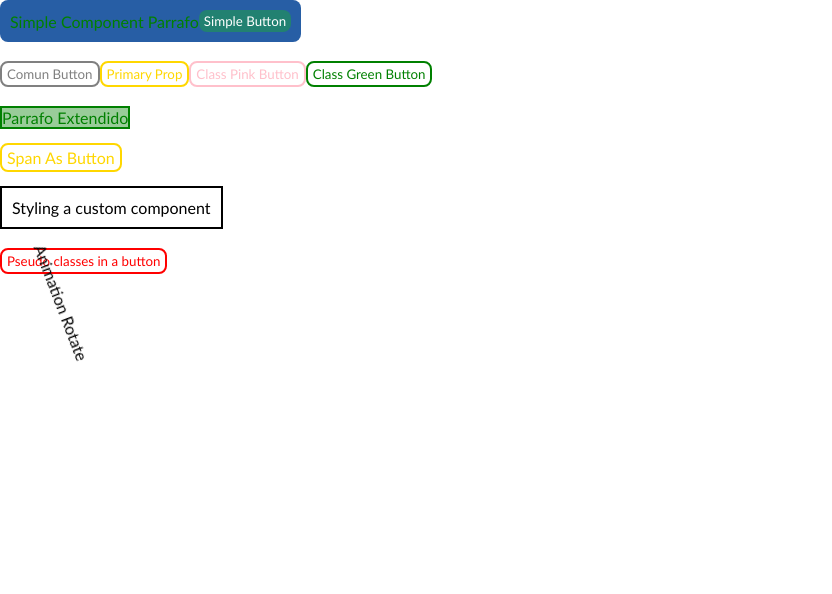
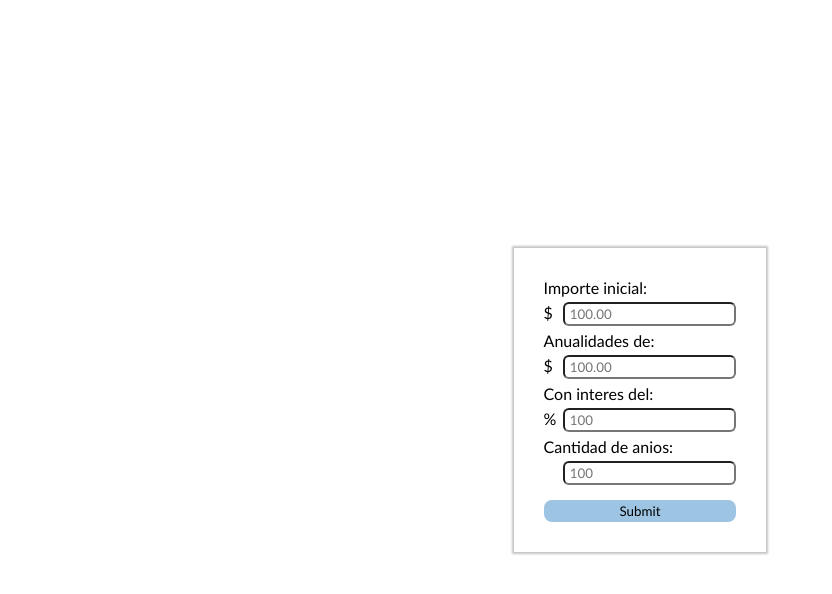
Before and after one commit to Jamesxtmp/ReactLearn, a React (Create React App) app: page / in a window 1280 px wide. Shown: the top 594 px of the page, without its empty margins (0-832 px from the left). Built offline with nearby package versions, Linux system fonts and the light colour scheme.

Commit message:
seccion 13 end

```diff
--- a/src/Seccion13_Calculadora-de-Interes/App.js
+++ b/src/Seccion13_Calculadora-de-Interes/App.js
@@ -1,8 +1,66 @@
+import { useState } from "react"
+import { Formik } from "formik"
+import { WrapForm, FormSC, SubmitButton, Ans } from './styledRules'
+import ImputCustom from './components/InputCustom'
+import usevalidate from "./hooks/useValidate"
+import calculos from './hooks/calculos'
+
 const App = () => {
+    const [ ans, setAns ] = useState(0)
     return(
-        <div>
-            Calculadora
-        </div>
+        <WrapForm>
+            <Formik
+                initialValues={{
+                    inicial: '',
+                    anual: '',
+                    interes: '',
+                    anios: '',
+                }}
+                validate={ usevalidate }
+                onSubmit={ ( values, { resetForm } ) => {
+                    resetForm()
+                    setAns( calculos( values ) )
+                }}
+            >
+                <FormSC>
+                    <ImputCustom
+                        name={ "inicial" }
+                        title={ "Importe inicial" }
+                        simbol={ "$" }
+                        type="number"
+                        placeholder={ "100.00" }
+                    ></ImputCustom>
+                    <ImputCustom
+                        name={ "anual" }
+                        title={ "Anualidades de" }
+                        simbol={ "$" }
+                        type="number"
+                        placeholder={ "100.00" }
+                    ></ImputCustom>
+                    <ImputCustom
+                        name={ "interes" }
+                        title={ "Con interes del" }
+                        simbol={ "%" }
+                        type="number"
+                        placeholder={ "100" }
+                    ></ImputCustom>
+                    <ImputCustom
+                        name={ "anios" }
+                        title={ "Cantidad de anios" }
+                        simbol={ "" }
+                        type="number"
+                        placeholder={ "100" }
+                    ></ImputCustom>
+
+                    <SubmitButton type="submit">Submit</SubmitButton>
+                    {
+                        ans
+                        ? <Ans>{ `$ ${ans}` }</Ans>
+                        : null
+                    }
+                </FormSC>
+            </Formik>
+        </WrapForm>
     )
 }
 export default App
--- /dev/null
+++ b/src/Seccion13_Calculadora-de-Interes/components/InputCustom.js
@@ -0,0 +1,16 @@
+import { FieldSC, Simbol, ErrorMessageSC } from '../styledRules'
+
+const ImputCustom = ({ name, simbol, title, ...inputProps }) => {
+    return(
+        <div>
+            <label htmlFor={ name } >{ `${title}:` }</label><br/>
+            <Simbol>{ `${simbol}  ` }</Simbol>
+            <FieldSC
+                name={ name }
+                { ...inputProps }
+            />
+            <ErrorMessageSC name={ name } component="div" className="error" ></ErrorMessageSC>
+        </div>
+    )
+}
+export default ImputCustom
--- /dev/null
+++ b/src/Seccion13_Calculadora-de-Interes/hooks/calculos.js
@@ -0,0 +1,8 @@
+const calculos = ({ inicial, anual, interes, anios}) => {
+    const cantAllAnios = ( anual * anios ) + inicial
+    const gain = cantAllAnios * interes
+    const ans = cantAllAnios + gain
+
+    return ans
+}
+export default calculos
--- /dev/null
+++ b/src/Seccion13_Calculadora-de-Interes/hooks/useValidate.js
@@ -0,0 +1,29 @@
+const usevalidate = values => {
+    const errors = {};
+    if (!values.inicial) {
+        errors.inicial = 'Requerido';
+    } else if ( values.inicial < 0 ) {
+        errors.inicial = 'No puede ser negativo';
+    }
+
+    if (!values.anual) {
+        errors.anual = 'Requerido';
+    } else if (values.anual < 0) {
+        errors.anual = 'No puede ser negativo';
+    }
+
+    if (!values.interes) {
+        errors.interes = 'Requerido';
+    } else if (values.interes < 0) {
+        errors.interes = 'No puede ser negativo';
+    }
+
+    if (!values.anios) {
+        errors.anios = 'Requerido';
+    } else if (values.anios < 0) {
+        errors.anios = 'No puede ser negativo';
+    }
+
+    return errors;
+}
+export default usevalidate
--- /dev/null
+++ b/src/Seccion13_Calculadora-de-Interes/styledRules.js
@@ -0,0 +1,61 @@
+import styled from "styled-components"
+import {  Form, Field, ErrorMessage } from "formik"
+
+
+const WrapForm = styled.div`
+    height: 100vh;
+    display: flex;
+    align-items: center;
+    justify-content: center;
+`
+//_ const FormikSC = styled( Formik )`
+//_     El Componente Formik no requerie estilos
+//_ `
+const FormSC = styled( Form )`
+    display: flex;
+    flex-direction: column;
+    background-color: #ffffff;
+    padding: 30px;
+    box-shadow: 0 0 2px 2px #0000003b;
+`
+const SubmitButton = styled.button`
+    border: none;
+    background-color: #9dc4e2;
+    border-radius: 8px;
+    margin-top: 10px;
+    padding: 3px 0;
+    width: 100%;
+`
+const FieldSC = styled( Field )`
+    border-radius: 6px;
+    display: inline-block;
+    margin: 5px 0;
+    outline: none;
+    width: 90%;
+    padding: 2px 5px;
+`
+const Simbol = styled.div`
+    display: inline-block;
+    width: 10%;
+`
+const ErrorMessageSC = styled( ErrorMessage )`
+    position: relative;
+    bottom: 5px;
+    color: red;
+`
+const Ans = styled.div`
+    display: inline-block;
+    margin: 6px auto;
+    font-size: 1.4em;
+    color: #0adb92;
+`
+
+export {
+    WrapForm,
+    FormSC,
+    SubmitButton,
+    FieldSC,
+    Simbol,
+    ErrorMessageSC,
+    Ans,
+}
--- a/src/index.js
+++ b/src/index.js
@@ -1,5 +1,5 @@
 import ReactDOM  from "react-dom"
-import App from './Seccion12_Styled-Components/App'
+import App from './Seccion13_Calculadora-de-Interes/App'
 import './main.css'
 
 ReactDOM.render(
```
